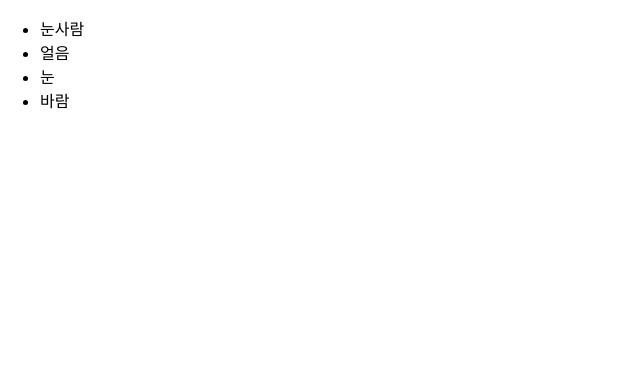
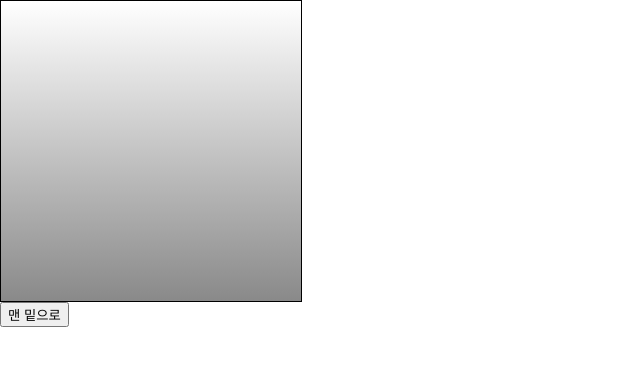
Before and after one commit to KyungOhKim/learning-react, a React (Create React App) app: page / in a window 1280 px wide. Shown: the top 366 px of the page, without its empty margins (0-640 px from the left). Built offline with nearby package versions, Linux system fonts and the light colour scheme.

Commit message:
6.2.1 컴포넌트 수정하기

```diff
--- a/src/App.js
+++ b/src/App.js
@@ -1,11 +1,14 @@
 import React, { Component } from "react";
-import IterationSample from "./IterationSample";
+import ScrollBox from "./ScrollBox";
 
 class App extends Component {
   render() {
     return (
       <div>
-        <IterationSample />
+        <ScrollBox ref={(ref) => (this.scrollBox = ref)} />
+        <button onClick={() => this.scrollBox.scrollToBottom()}>
+          맨 밑으로
+        </button>
       </div>
     );
   }
--- a/src/IterationSample.js
+++ b/src/IterationSample.js
@@ -1,14 +1,9 @@
 import React from "react";
 
 const IterationSample = () => {
-  return (
-    <ul>
-      <li>눈사람</li>
-      <li>얼음</li>
-      <li>눈</li>
-      <li>바람</li>
-    </ul>
-  );
+  const names = ["눈사람", "얼음", "눈", "비바람"];
+  const nameList = names.map((name) => <li>{name}</li>);
+  return <ul>{nameList}</ul>;
 };
 
 export default IterationSample;
```
